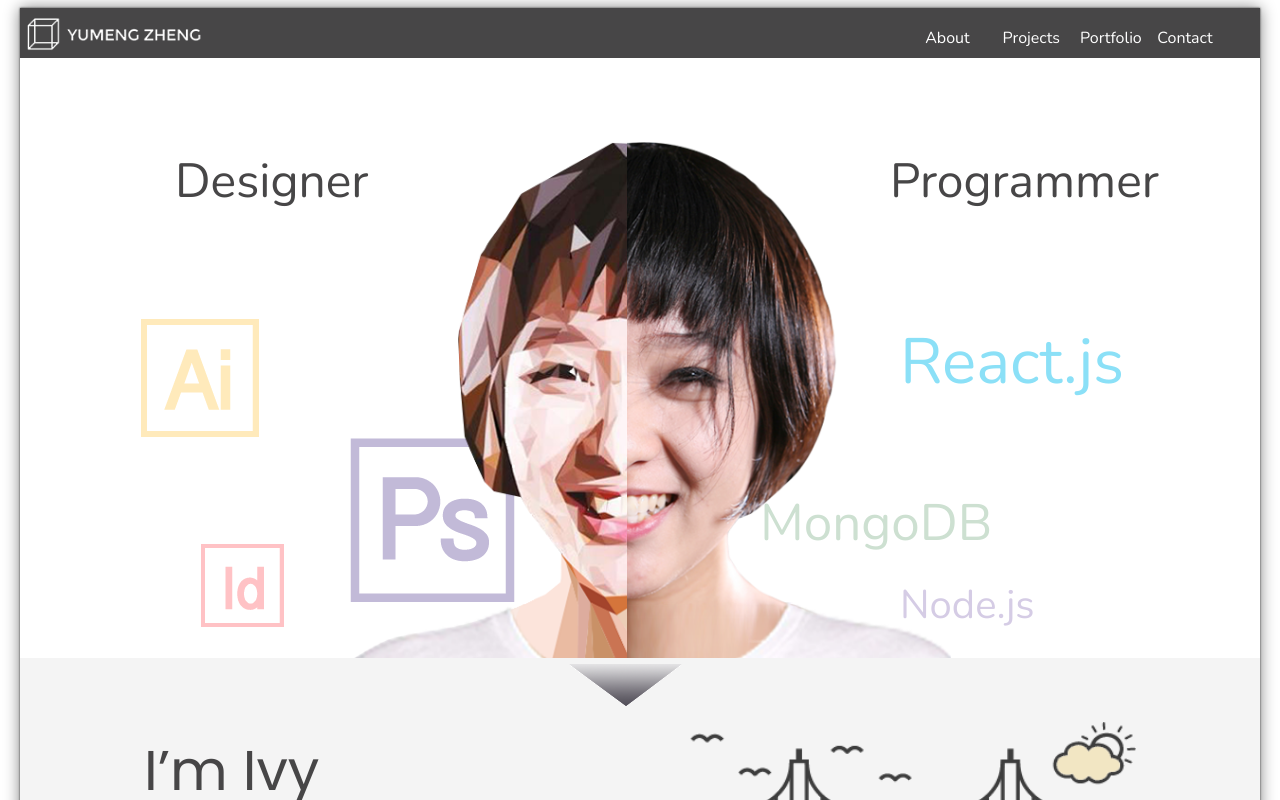
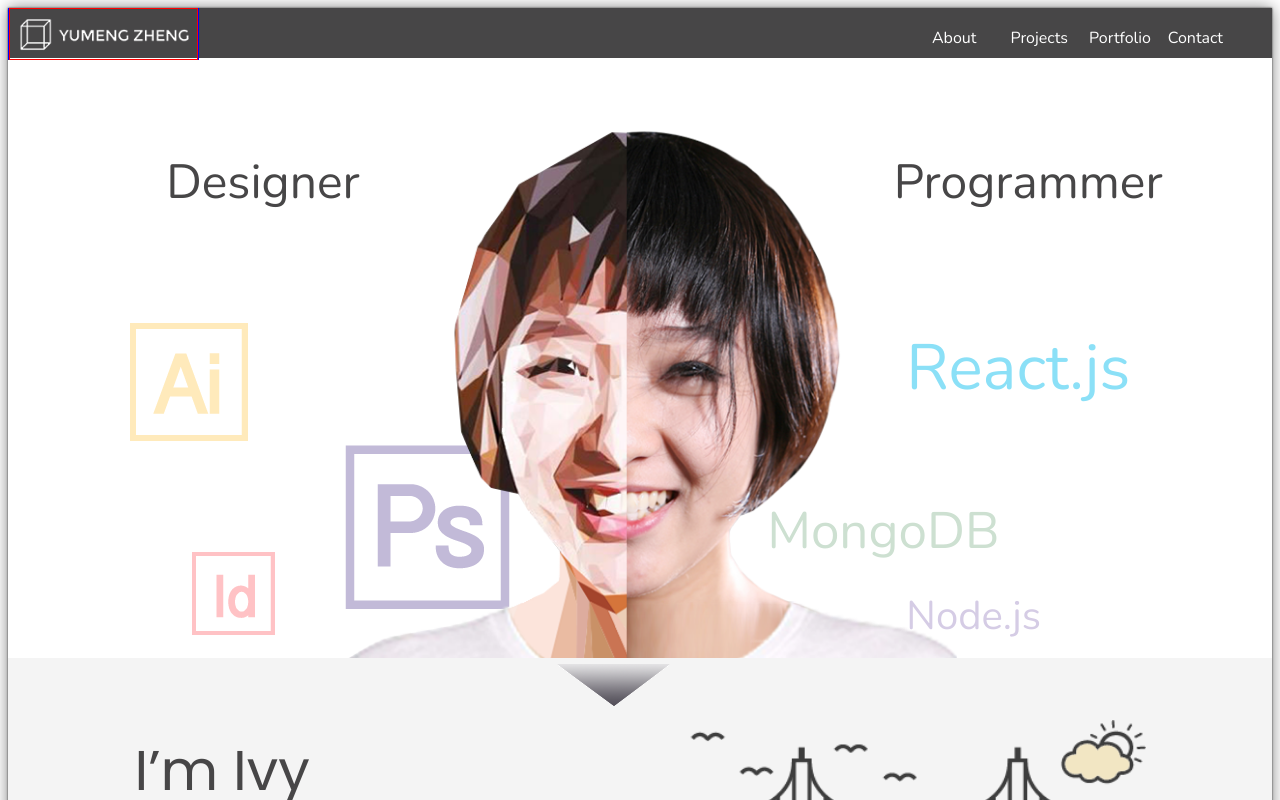
Before and after one commit to YumengZheng/portfolio, a React app: page /#/ in a window 1280 px wide. Shown: the top 800 px of the page. Built offline with nearby package versions, Linux system fonts and the light colour scheme.

Commit message:
added google analytics

```diff
--- a/package.json
+++ b/package.json
@@ -2,6 +2,9 @@
   "name": "playground",
   "version": "0.1.0",
   "private": true,
+  "engines": {
+    "node":  "0.1.0"
+  },
   "dependencies": {
     "autoprefixer": "7.1.6",
     "babel-core": "6.26.0",
--- a/public/index.html
+++ b/public/index.html
@@ -1,6 +1,14 @@
 <!DOCTYPE html>
 <html lang="en">
   <head>
+    <script async src="https://www.googletagmanager.com/gtag/js?id=UA-118377166-1"></script>
+    <script>
+      window.dataLayer = window.dataLayer || [];
+      function gtag(){dataLayer.push(arguments);}
+      gtag('js', new Date());
+
+      gtag('config', 'UA-118377166-1');
+    </script>
     <meta charset="utf-8">
     <title>Ivy Zheng</title>
     <link rel="shortcut icon" href="./1.png" type="image/x-icon">
--- a/src/components/About.js
+++ b/src/components/About.js
@@ -125,7 +125,7 @@ class About extends Component {
         <div className='about-part-two'>
           <p className='about-part-two-text' id='projects'>My latest coding projects</p>
           <div className="coding-projects-outter-box" >
-              <LastestProject url="http://ivyzheng.us/mindsweeper/" image="images/mindsweeper.png" name="Mind Sweeper Game" tech="React, Redux, Javascript, Html, Css"/>
+              <LastestProject url="http://ivyzheng.us/minesweeper/" image="images/minesweeper.png" name="Mine Sweeper Game" tech="React, Redux, Javascript, Html, Css"/>
               <LastestProject url="http://pickawatermelon.com/" image="images/watermelon.png" name="Watermelon University" tech="Javascript, JQuery, Html, Css"/>
           </div>
         </div>
--- a/src/styles/About.css
+++ b/src/styles/About.css
@@ -1,3 +1,4 @@
+/* @media only screen and (min-width: 1240px) { */
 .about{
   width:100%;
   height: 2710px;
@@ -310,3 +311,4 @@
   width: 100%;
   /* border: 1px solid black; */
 }
+/* } */
--- a/src/styles/App.css
+++ b/src/styles/App.css
@@ -1,6 +1,6 @@
 /* overall */
 
-/* @media screen and (max-width: 1280px)  */
+@media screen and (max-width: 1240px){
   .App {
     width: 1240px;
     height: auto;
@@ -13,8 +13,6 @@
     box-shadow:0 0 15px grey, 0 0 2px;
   }
 
-
-/* need to change height to a number later  */
   .home{
     width: 100%;
     height: 3310px;
@@ -22,3 +20,26 @@
     flex-direction: column;
     /* border: 1px solid blue; */
 }
+}
+
+@media screen and (min-width: 640px){
+  .App {
+    width: 100%;
+    height: auto;
+    margin: 0 auto;
+    display: flex;
+    position: relative;
+    flex-direction: column;
+    background-color: #F4F4F4;
+    font-family: 'Nunito', sans-serif;
+    box-shadow:0 0 15px grey, 0 0 2px;
+  }
+
+  .home{
+    width: 100%;
+    height: 3310px;
+    display: flex;
+    flex-direction: column;
+    /* border: 1px solid blue; */
+  }
+}
--- a/src/styles/Banner.css
+++ b/src/styles/Banner.css
@@ -106,23 +106,23 @@
   display: block;
   font-size: 3em;
   color: #474647;
-  margin: 90px 0 0 155px;
+  margin: 7.2% 0 0 12.5%;
 }
 #ps{
   display: block;
-  margin: 380px 0 0 330px;
+  margin: 30.6% 0 0 26.6%;
   z-index: -1;
 }
 
 #ai{
   display: block;
-  margin: 260px 0 0 120px;
+  margin: 20.9% 0 0 9.6%;
   z-index: -1;
 }
 
 #id{
   display: block;
-  margin: 485px 0 0 180px;
+  margin: 39% 0 0 14.5%;
   z-index: -1;
 }
 
@@ -231,14 +231,14 @@
   display: block;
   font-size: 3em;
   color: #474647;
-  margin: 90px 0 0 870px;
+  margin: 7.2% 0 0 70%;
 }
 
 #mongo{
   display: block;
   font-size: 3.2em;
   color: #CDE0D1;
-  margin: 430px 0 0 740px;
+  margin: 34.6% 0 0 60%;
   z-index: -1;
   font-family: 'Nunito', sans-serif;
 }
@@ -247,7 +247,7 @@
   display: block;
   font-size: 4em;
   color: #8BE0F7;
-  margin: 260px 0 0 880px;
+  margin: 21% 0 0 71%;
   z-index: -1;
   font-family: 'Nunito', sans-serif;
 }
@@ -256,7 +256,7 @@
   display: block;
   font-size: 2.5em;
   color: #D5CCE5;
-  margin: 520px 0 0 880px;
+  margin: 42% 0 0 71%;
   z-index: -1;
   font-family: 'Nunito', sans-serif;
 }
--- a/src/styles/Nav.css
+++ b/src/styles/Nav.css
@@ -14,14 +14,15 @@
   height: 100%;
   align-items: center;
   justify-content: center;
-  /* border: 1px solid blue; */
+  border: 1px solid blue;
 }
 .logo-inner-box{
   height: 100%;
   margin: 0;
-  /* border: 1px solid red;  */
+  border: 1px solid red;
 }
 .logo{
+  width: 100%;
   margin: auto auto;
   color:white;
   max-height: 100%;
```
Also changed, not shown: public/images/minesweeper.png (renamed from public/images/mindsweeper.png). Lines whose indentation alone changed are shown as unchanged.
